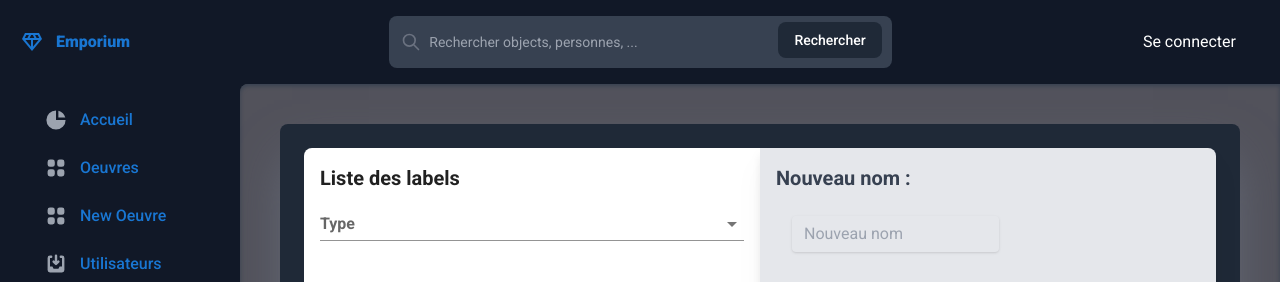
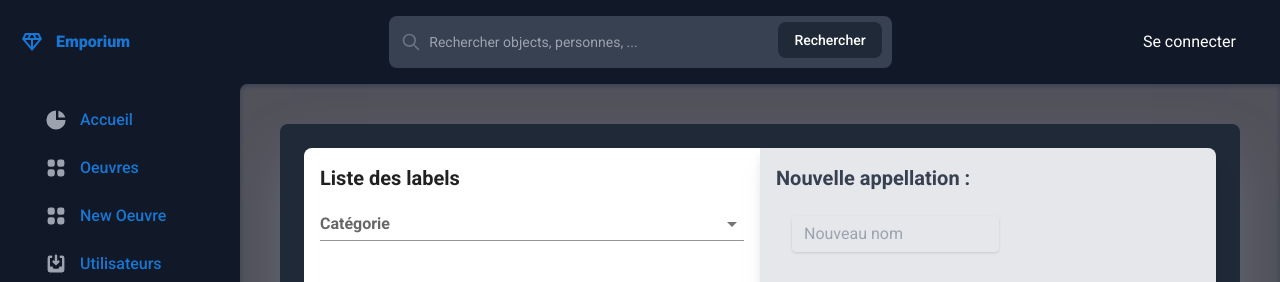
Before and after one commit to HenriBoulnois/emporium_front, a Nuxt app: page /edit/label in a window 1280 px wide. Shown: the top 282 px of the page. Built offline with nearby package versions, Linux system fonts and the light colour scheme; no server answers.

Commit message:
:pencil2: Type is now Catégorie

```diff
--- a/components/NewOeuvre/BasiqueForm.vue
+++ b/components/NewOeuvre/BasiqueForm.vue
@@ -41,7 +41,7 @@
         :items="listType"
         item-text="name"
         item-value="idType"
-        label="Type *"
+        label="Catégorie *"
       />
       <v-autocomplete
         v-model="inputAuteur"
--- a/pages/edit/label.vue
+++ b/pages/edit/label.vue
@@ -9,7 +9,7 @@
             :items="listType"
             item-text="name"
             return-object
-            label="Type"
+            label="Catégorie"
           />
           <v-autocomplete
             v-model="inputLabel"
@@ -42,10 +42,10 @@
         </div>
         <div class="bg-gray-200 p-4 rounded-r-lg drop-shadow-xl">
           <div class="text-gray-700 text-xl font-bold mb-2">
-            Nouveau nom :
+            Nouvelle appellation :
           </div>
           <div v-if="inputLabel" class="m-4">
-            Label selectionné : {{ inputLabel.name }}
+            Label sélectionné : {{ inputLabel.name }}
           </div>
           <input
             v-model="inputNewName"
--- a/pages/new/label.vue
+++ b/pages/new/label.vue
@@ -6,7 +6,7 @@
           <div
             class="flex flex-wrap text-center text-white bg-gray-500 rounded-t-lg"
           >
-            <a :class="tab1Title" @click="selectedTab(1)">Type</a>
+            <a :class="tab1Title" @click="selectedTab(1)">Catégorie</a>
             <a :class="tab2Title" @click="selectedTab(2)">Auteur</a>
             <a :class="tab3Title" @click="selectedTab(3)">Editeur</a>
             <a :class="tab4Title" @click="selectedTab(4)">Support</a>
@@ -16,13 +16,13 @@
             <form class="bg-white rounded-b-lg px-8 pt-6 pb-8 mb-4">
               <div class="mb-4">
                 <a class="block text-gray-700 text-sm font-bold mb-2">
-                  Nouveau type (Musique, Jeux-vidéo...)
+                  Nouvelle catégorie (Musique, Jeux-vidéo...)
                 </a>
                 <input
                   v-model="inputType"
                   class="shadow appearance-none border rounded w-full py-2 px-3 text-gray-700 leading-tight focus:outline-none focus:shadow-outline"
                   type="text"
-                  placeholder="Nouveau type"
+                  placeholder="Nouvelle catégorie"
                 >
               </div>
               <div class="grid grid-rows-2 text-center">
--- a/pages/oeuvre.vue
+++ b/pages/oeuvre.vue
@@ -58,7 +58,7 @@
               })
             "
           >
-            <div>Type : {{ oeuvre.type.name }}</div>
+            <div>Catégorie : {{ oeuvre.type.name }}</div>
           </div>
           <div
             v-if="oeuvre.support"
```
